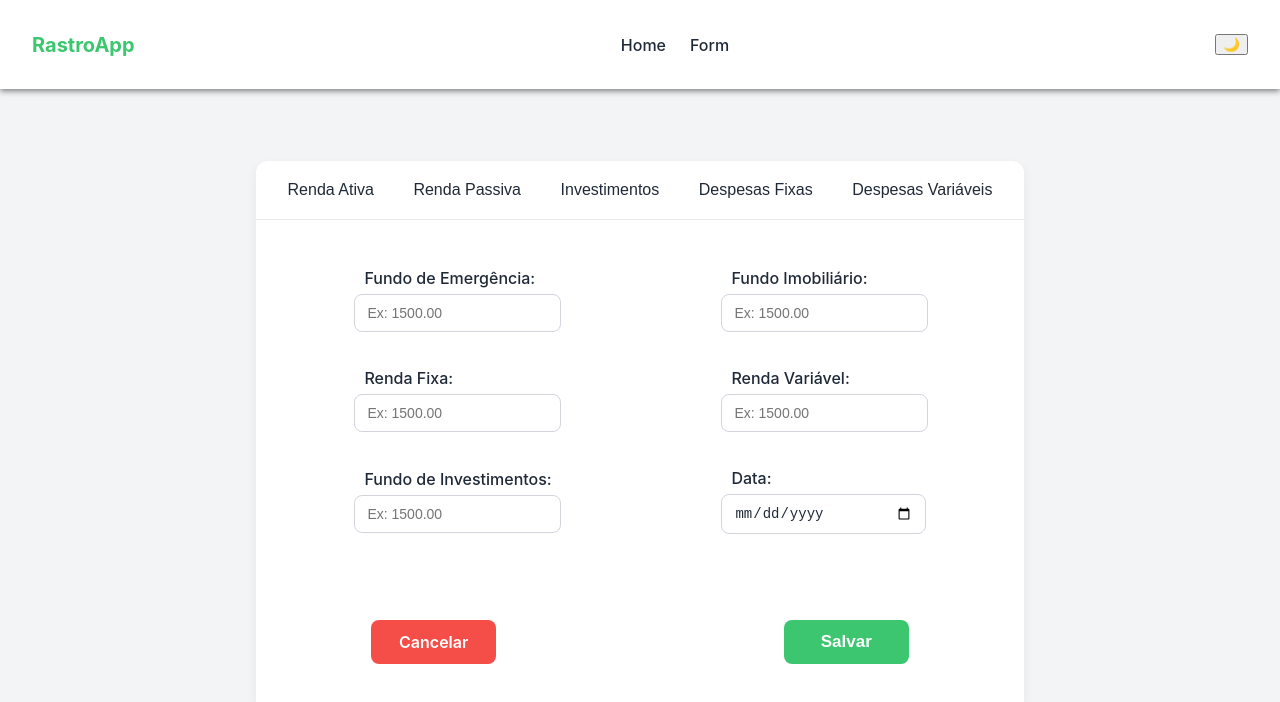
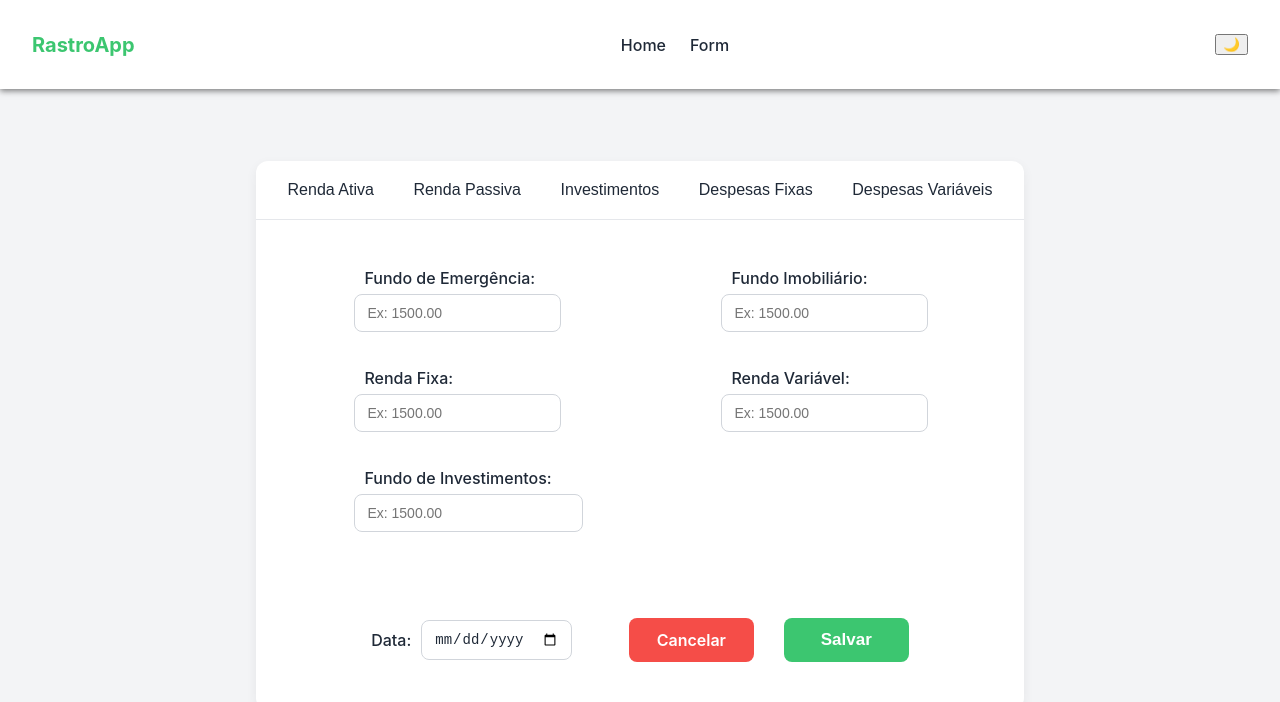
Before and after one commit to rafakimanja/RastroApp-Interface, a React (Vite) app: page /form in a window 1280 px wide. Both pictures are taken after a click on the button "Investimentos". Shown: the top 702 px of the page. Built offline with nearby package versions, Linux system fonts and the light colour scheme; a web font is replaced by a local one.

Commit message:
adjust btn-group div in components

```diff
--- a/src/components/Forms/Investimentos.tsx
+++ b/src/components/Forms/Investimentos.tsx
@@ -33,16 +33,17 @@ export default function FormInvestimentos(){
                     <label htmlFor="valor">Fundo de Investimentos:</label>
                     <input type="number" id="valor" placeholder="Ex: 1500.00" />
                 </div>
+            </div>
 
-                <div className="input-group">
+             <div className="btn-group">
+                <div className="input-data">
                     <label htmlFor="data">Data:</label>
                     <input type="date" id="data" />
                 </div>
-            </div>
-
-            <div className="btn-group">
-                <Link to='/' className="btn-form" id="cancel">Cancelar</Link>
-                <button className="btn-form" id="submit">Salvar</button>
+                <div className="btn-action">
+                    <Link to='/' className="btn-form" id="cancel">Cancelar</Link>
+                    <button className="btn-form" id="submit">Salvar</button>
+                </div>
             </div>
         </div>
     )
--- a/src/components/Forms/RendaAtiva.tsx
+++ b/src/components/Forms/RendaAtiva.tsx
@@ -28,16 +28,15 @@ export default function FormRendaAtiva(){
                 </div>
             </div>
 
-            <div className="form-group">
-                <div className="input-group">
+             <div className="btn-group">
+                <div className="input-data">
                     <label htmlFor="data">Data:</label>
                     <input type="date" id="data" />
                 </div>
-            </div>
-
-            <div className="btn-group">
-                <Link to='/' className="btn-form" id="cancel">Cancelar</Link>
-                <button className="btn-form" id="submit">Salvar</button>
+                <div className="btn-action">
+                    <Link to='/' className="btn-form" id="cancel">Cancelar</Link>
+                    <button className="btn-form" id="submit">Salvar</button>
+                </div>
             </div>
         </div>
     )
--- a/src/components/Forms/RendaPassiva.tsx
+++ b/src/components/Forms/RendaPassiva.tsx
@@ -33,16 +33,17 @@ export default function FormRendaPassiva(){
                     <label htmlFor="valor">Dividendos:</label>
                     <input type="number" id="valor" placeholder="Ex: 1500.00" />
                 </div>
+            </div>
 
-                <div className="input-group">
+            <div className="btn-group">
+                <div className="input-data">
                     <label htmlFor="data">Data:</label>
                     <input type="date" id="data" />
                 </div>
-            </div>
-
-            <div className="btn-group">
-                <Link to='/' className="btn-form" id="cancel">Cancelar</Link>
-                <button className="btn-form" id="submit">Salvar</button>
+                <div className="btn-action">
+                    <Link to='/' className="btn-form" id="cancel">Cancelar</Link>
+                    <button className="btn-form" id="submit">Salvar</button>
+                </div>
             </div>
         </div>
     )
```
